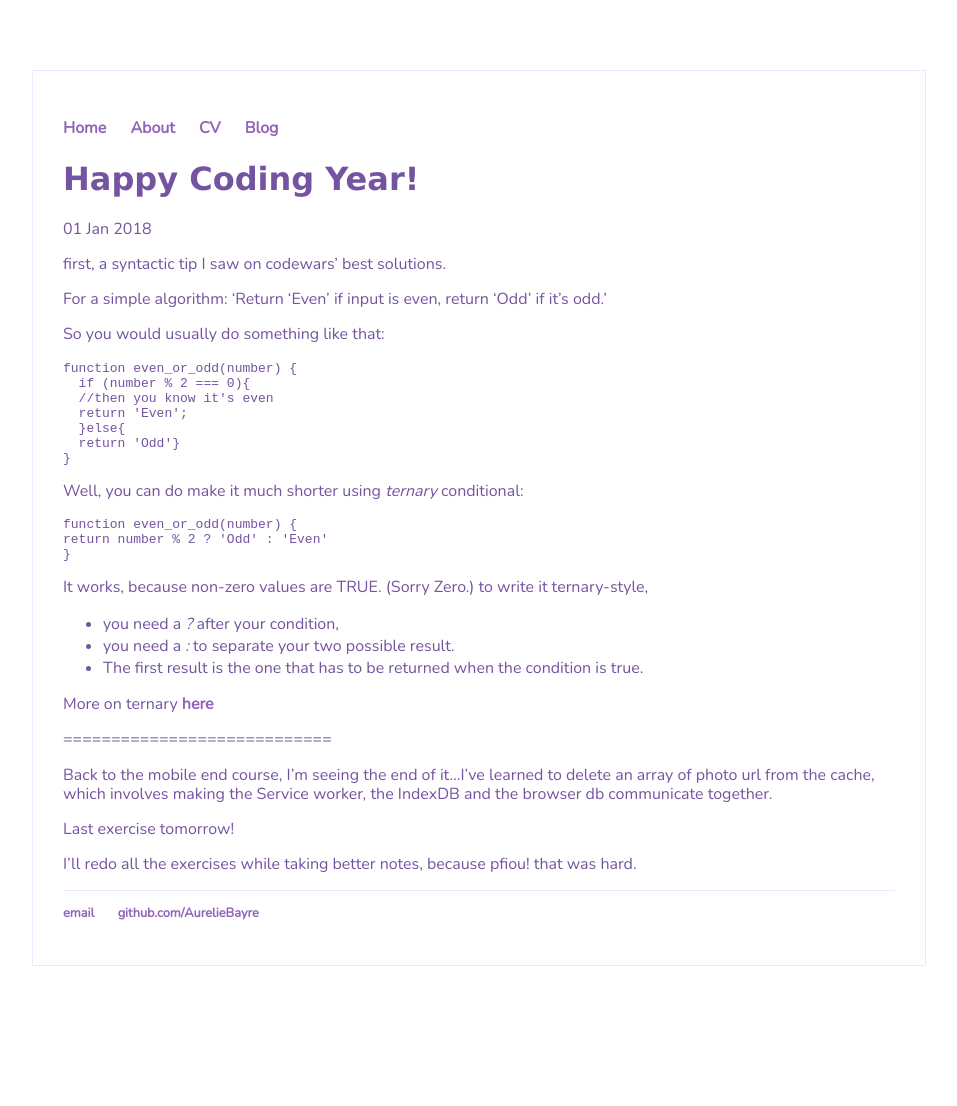
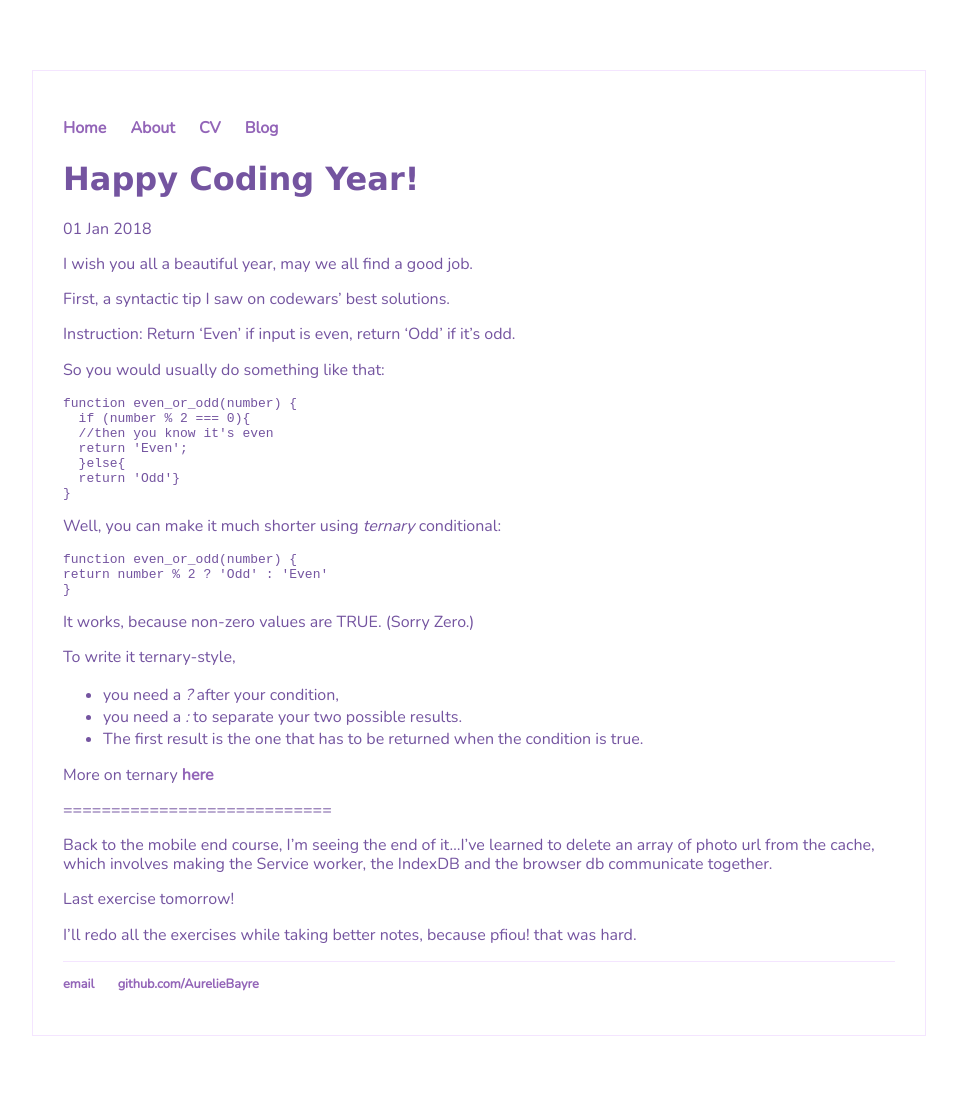
Before and after one commit to AurelieBayre/aurelieBayre.github.io, a Jekyll site: the page built from _posts/2018-01-01-happy-coding-year.md, in a window 1280 px wide. Shown: the whole page, without its empty margins (161-1118 px from the left). Built offline with Jekyll 4.4.1, drawn with Linux system fonts in a browser that asks for light colours; before the commit the page ends 1036 px from its top, so only the background shows below that.

Commit message:
Update 2018-01-01-happy-coding-year.md

```diff
--- a/_posts/2018-01-01-happy-coding-year.md
+++ b/_posts/2018-01-01-happy-coding-year.md
@@ -3,10 +3,11 @@ layout: post
 title: Happy Coding Year!
 date: 2018-01-01
 ---
+I wish you all a beautiful year, may we all find a good job.
 
-first, a syntactic tip I saw on codewars' best solutions.
+First, a syntactic tip I saw on codewars' best solutions.
 
-For a simple algorithm: 'Return 'Even' if input is even, return 'Odd' if it's odd.'
+Instruction: Return 'Even' if input is even, return 'Odd' if it's odd.
 
 So you would usually do something like that:
 
@@ -18,17 +19,18 @@ So you would usually do something like that:
       return 'Odd'}
     }
 
-Well, you can do make it much shorter using *ternary* conditional:
+Well, you can make it much shorter using *ternary* conditional:
 
     function even_or_odd(number) {
     return number % 2 ? 'Odd' : 'Even'
     }
 
 It works, because non-zero values are TRUE. (Sorry Zero.)
-to write it ternary-style,
+
+To write it ternary-style,
 
 * you need a *?* after your condition,
-* you need a *:* to separate your two possible result.
+* you need a *:* to separate your two possible results.
 * The first result is the one that has to be returned when the condition is true.
 
 More on ternary [here](https://developer.mozilla.org/en-US/docs/Web/JavaScript/Reference/Operators/Conditional_Operator)
```
